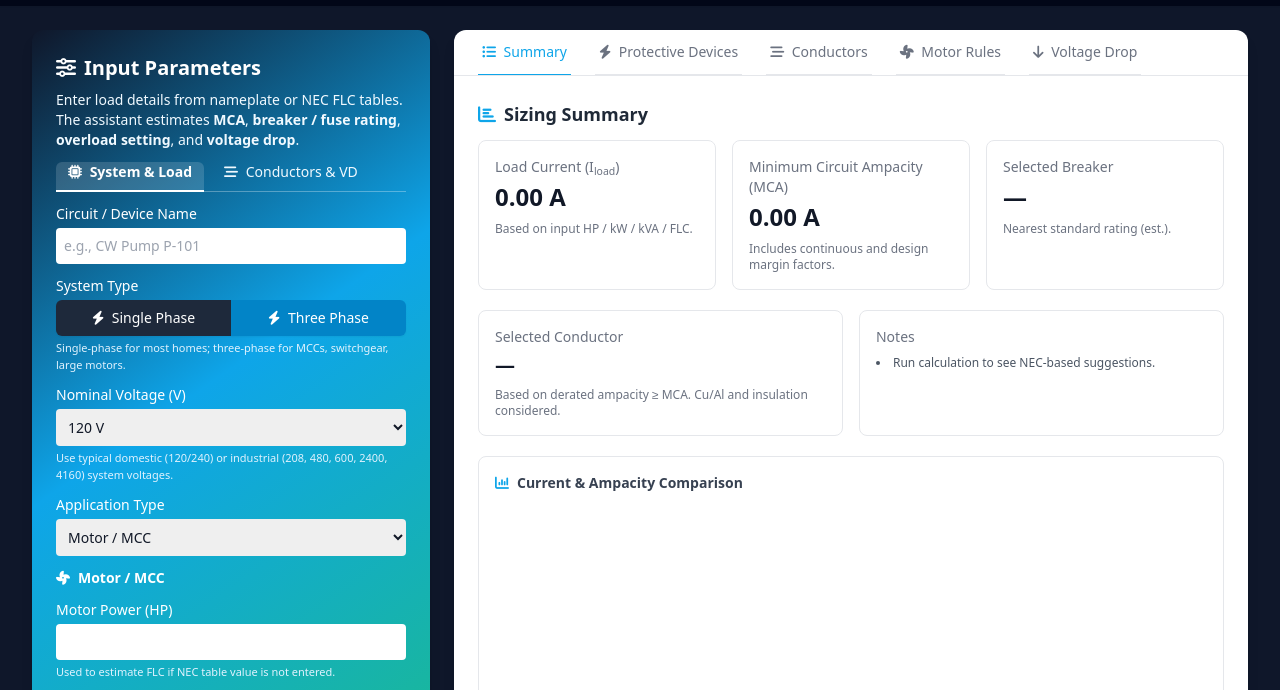
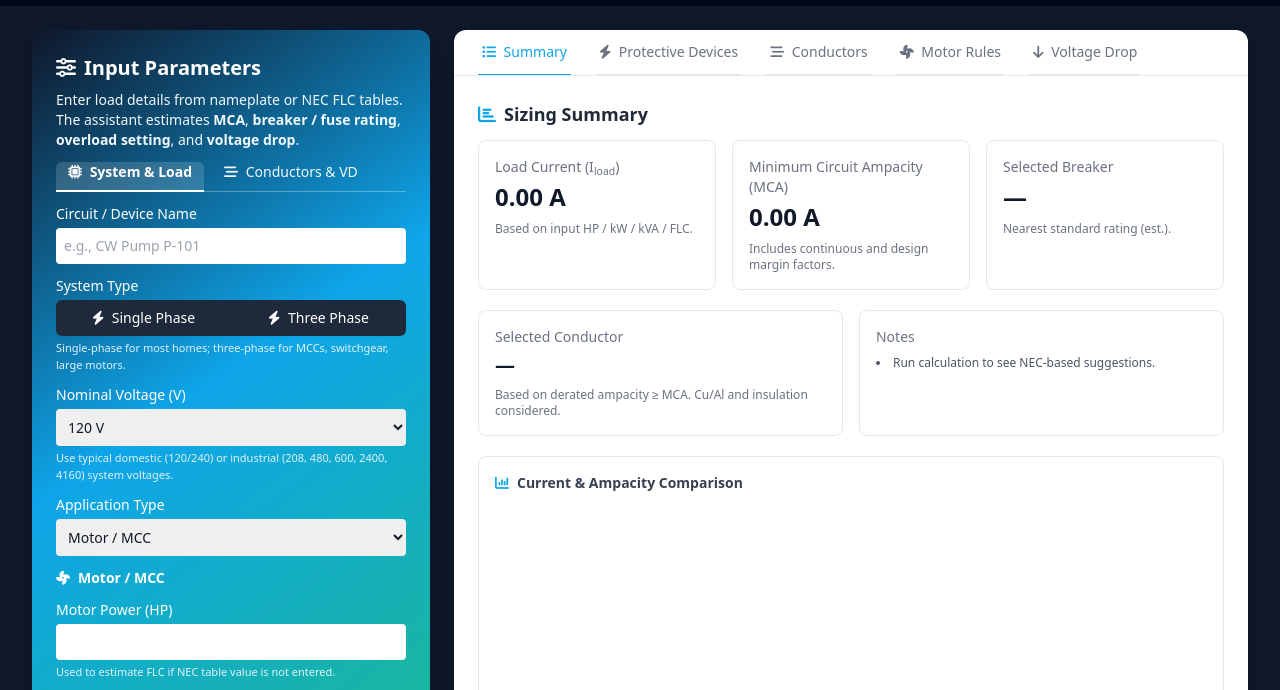
Before and after one commit to yawmanu17/sizing, a plain HTML site: page index.html in a window 1280 px wide. Shown: the part 70-760 px from the top of the page. Drawn offline with nearby package versions, Linux system fonts and the light colour scheme.

Commit message:
Update index.html

```diff
--- a/index.html
+++ b/index.html
@@ -127,7 +127,7 @@
                   <i class="fas fa-bolt mr-1"></i> Single Phase
                 </button>
                 <button id="btn-three"
-                        class="flex-1 py-2 px-3 bg-sky-600 hover:bg-slate-900 ">
+                        class="flex-1 py-2 px-3 bg-slate-800 hover:bg-sky-700">
                   <i class="fas fa-bolt mr-1"></i> Three Phase
                 </button>
               </div>
```
